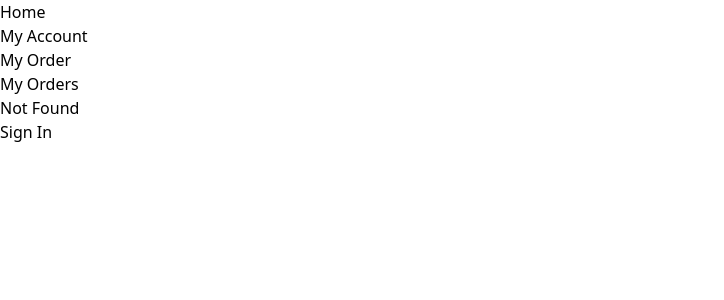
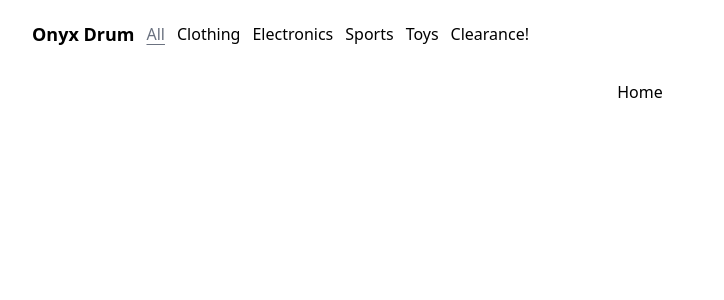
Before and after one commit to amis-4630/onyx-drum, a React (Vite) app in the folder src/web/: page / in a window 1280 px wide. Before the commit this address had no page. Shown: the top 300 px of the page, without its empty margins (0-724 px from the left). Built offline with nearby package versions, Linux system fonts and the light colour scheme.

Commit message:
Add react-router-dom and update page components

```diff
--- a/src/web/package.json
+++ b/src/web/package.json
@@ -12,7 +12,8 @@
   "dependencies": {
     "react": "^18.2.0",
     "react-dom": "^18.2.0",
-    "react-icons": "^5.0.1"
+    "react-icons": "^5.0.1",
+    "react-router-dom": "^6.22.2"
   },
   "devDependencies": {
     "@types/react": "^18.2.56",
--- a/src/web/src/App.tsx
+++ b/src/web/src/App.tsx
@@ -1,3 +1,5 @@
+import {useRoutes, BrowserRouter as Router} from 'react-router-dom';
+
 import './App.css';
 import Home from './Pages/Home';
 import MyAccount from './Pages/MyAccount';
@@ -5,19 +7,25 @@ import MyOrder from './Pages/MyOrder';
 import MyOrders from './Pages/MyOrders';
 import NotFound from './Pages/NotFound';
 import SignIn from './Pages/SignIn';
+import Navbar from './Components/Navbar/Index';
+
+const AppRoutes = () => {
+  const routes = useRoutes([
+    {path: '/', element: <Home/>},
+    {path: '/my-account', element: <MyAccount/>},
+    {path: '/my-orders', element: <MyOrders/>},
+    {path: '/sign-in', element: <SignIn/>},
+    {path: '*', element: <NotFound/>}
+  ]);
+  return routes;
+};
 
 function App() {
   return(
-    <>
-      <div className='flex flex-col'>
-        <Home/>
-        <MyAccount/>
-        <MyOrder/>
-        <MyOrders/>
-        <NotFound/>
-        <SignIn/>
-      </div>
-    </>
+    <Router>
+      <Navbar/>
+      <AppRoutes/>
+    </Router>
   );
 }
 
--- /dev/null
+++ b/src/web/src/Components/Layout/index.tsx
@@ -0,0 +1,15 @@
+import React from 'react';
+
+type LayoutProps = {
+    children: React.ReactNode;
+}
+
+const Layout = ({ children }: LayoutProps) => {
+    return (
+        <div className="flex flex-col items-center mt-20">
+            {children}
+        </div>
+    );
+}
+
+export default Layout;
--- /dev/null
+++ b/src/web/src/Components/Navbar/Index.tsx
@@ -0,0 +1,57 @@
+import { NavLink } from "react-router-dom";
+
+const Navbar: React.FC = () => {
+    const activeSytle = "underline text-gray-500 underline-offset-4";
+
+    return (
+        <nav className="flex justify-between items-center fixed
+            z-10 w-full py-5 px-8 text-md font-light top-0">
+            <ul className="flex items-center gap-3">
+                <li className="font-semibold text-lg">
+                    <NavLink to="/">Onyx Drum</NavLink>
+                </li>
+                <li>
+                    <NavLink to="/"
+                            className={({ isActive }) => (isActive ? activeSytle : undefined)}>
+                        All
+                    </NavLink>
+                </li>
+                 <li>
+                    <NavLink to="/clothing"
+                            className={({ isActive }) => (isActive ? activeSytle : undefined)}>
+                        Clothing
+                    </NavLink>
+                </li>
+                <li>
+                    <NavLink to="/electronics"
+                            className={({ isActive }) => (isActive ? activeSytle : undefined)}>
+                        Electronics
+                    </NavLink>
+                </li>
+                <li>
+                    <NavLink to="/sports"
+                            className={({ isActive }) => (isActive ? activeSytle : undefined)}>
+                        Sports
+                    </NavLink>
+                </li>
+                <li>
+                    <NavLink to="/toys"
+                            className={({ isActive }) => (isActive ? activeSytle : undefined)}>
+                        Toys
+                    </NavLink>
+                </li>
+                <li>
+                    <NavLink to="/clearance"
+                            className={({ isActive }) => (isActive ? activeSytle : undefined)}>
+                        Clearance!
+                    </NavLink>
+                </li>
+            </ul>
+        </nav>
+
+    )
+}
+
+
+
+export default Navbar;
--- a/src/web/src/Pages/Home/index.tsx
+++ b/src/web/src/Pages/Home/index.tsx
@@ -1,8 +1,12 @@
+import Layout from "../../Components/Layout";
+
 const Home: React.FC = () => {
     return (
-      <div>
+        <div>
+        <Layout>
             <h1>Home</h1>
             {/* Add your content here */}
+        </Layout>
         </div>
     );
 };
--- a/src/web/src/Pages/MyAccount/index.tsx
+++ b/src/web/src/Pages/MyAccount/index.tsx
@@ -1,9 +1,11 @@
+import Layout from "../../Components/Layout";
+
 const MyAccount: React.FC = () => {
     return (
-        <div>
+        <Layout>
             <h1>My Account</h1>
             {/* Add your content here */}
-        </div>
+        </Layout>
     );
 };
 
--- a/src/web/src/Pages/MyOrders/index.tsx
+++ b/src/web/src/Pages/MyOrders/index.tsx
@@ -1,9 +1,11 @@
+import Layout from "../../Components/Layout";
+
 const MyOrders : React.FC = () => {
     return (
-        <div>
+        <Layout>
             <h1>My Orders</h1>
             {/* Add your content here */}
-        </div>
+        </Layout>
     );
 };
 
--- a/src/web/src/Pages/NotFound/index.tsx
+++ b/src/web/src/Pages/NotFound/index.tsx
@@ -1,9 +1,11 @@
+import Layout from "../../Components/Layout";
+
 const NotFound : React.FC = () => {
     return (
-        <div>
+        <Layout>
             <h1>Not Found</h1>
             {/* Add your content here */}
-        </div>
+        </Layout>
     );
 };
 
```
Also changed, not shown: src/web/src/Pages/SignIn/index.tsx (+5 -5 lines), 1 other file (tests, documents, lock files or other folders).
